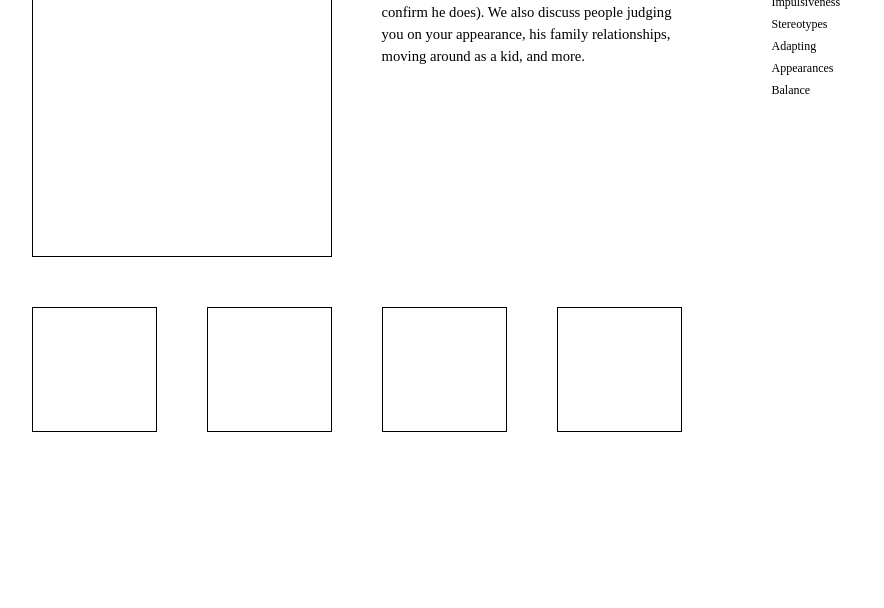
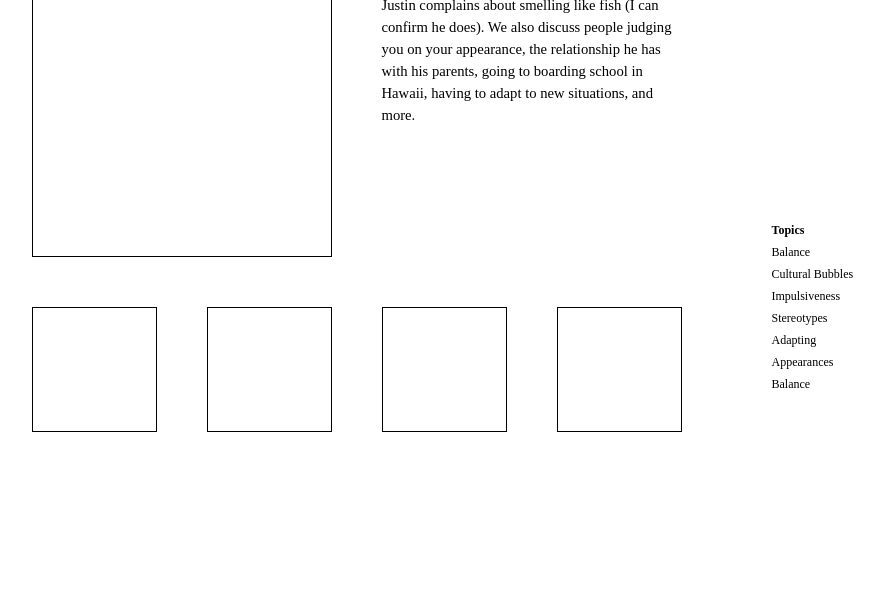
Before and after one commit to jaredkitade/common-threads, a plain HTML site: page justin.html in a window 1280 px wide. Shown: the part 192-800 px from the top of the page, without its empty margins (146-1030 px from the left). Drawn offline with Linux system fonts and the light colour scheme; a script that the page names is missing.

Commit message:
margin top

```diff
--- a/justin.html
+++ b/justin.html
@@ -23,7 +23,7 @@
 			<div class='player'></div>
 			<div class='description'>
 				<h1>Justin</h1>
-				<p>Justin complains about smelling like fish (I can confirm he does). We also discuss people judging you on your appearance, his family relationships, moving around as a kid, and more.</p>
+				<p class='summary'>Justin complains about smelling like fish (I can confirm he does). We also discuss people judging you on your appearance, the relationship he has with his parents, going to boarding school in Hawaii, having to adapt to new situations, and more.</p>
 			</div>
 			<div class='clear'></div>
 			<div class='related'></div>
--- a/style.css
+++ b/style.css
@@ -137,9 +137,12 @@ h4 {
 	margin: 50px 50px 0 0;
 	float: left;
 }
+.summary {
+	margin-top: 15px;
+}
 .topics {
 	width: 225px;
-	margin-top: 50px;
+	margin-top: 344px;
 	height: auto;
 	float: left;
 }
```
